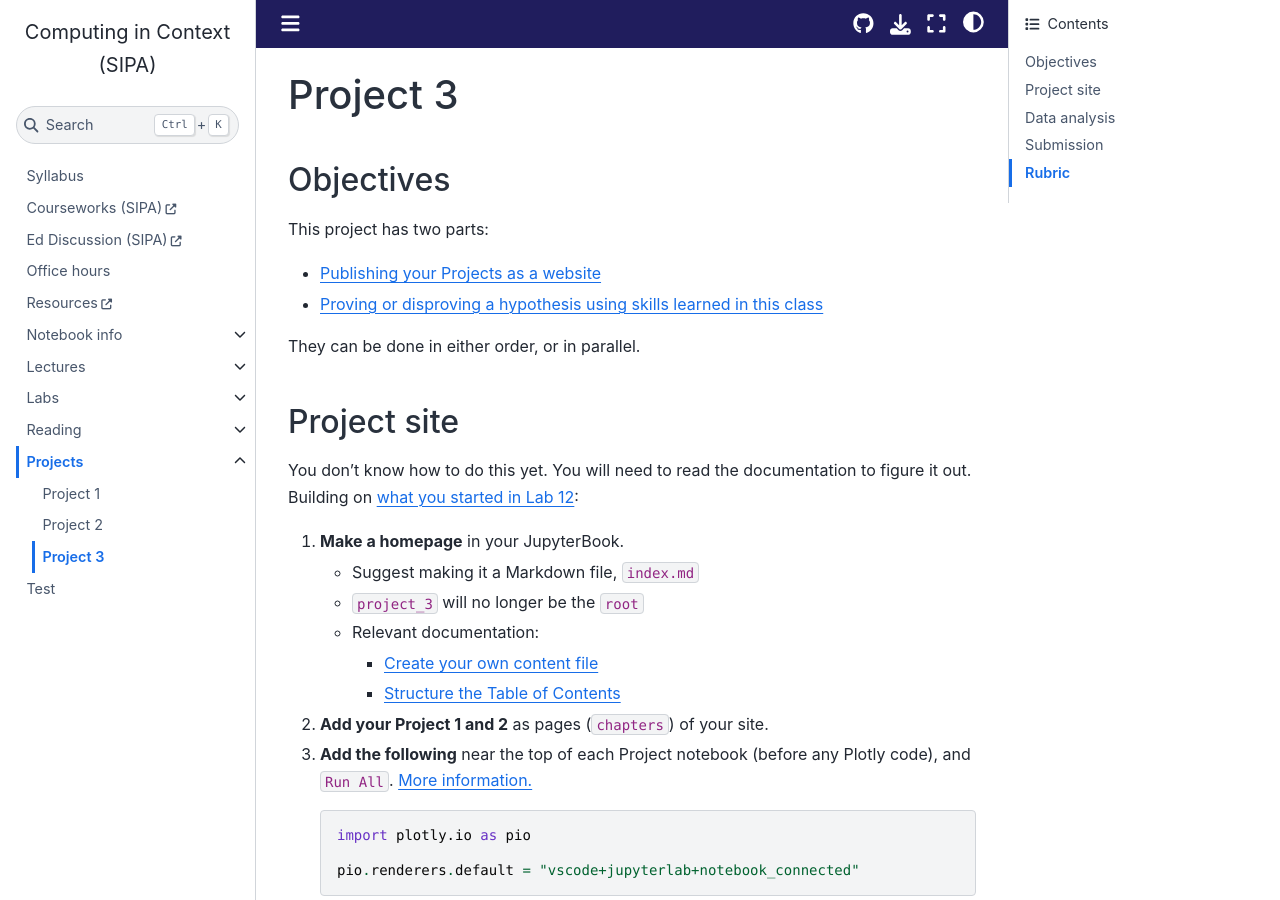
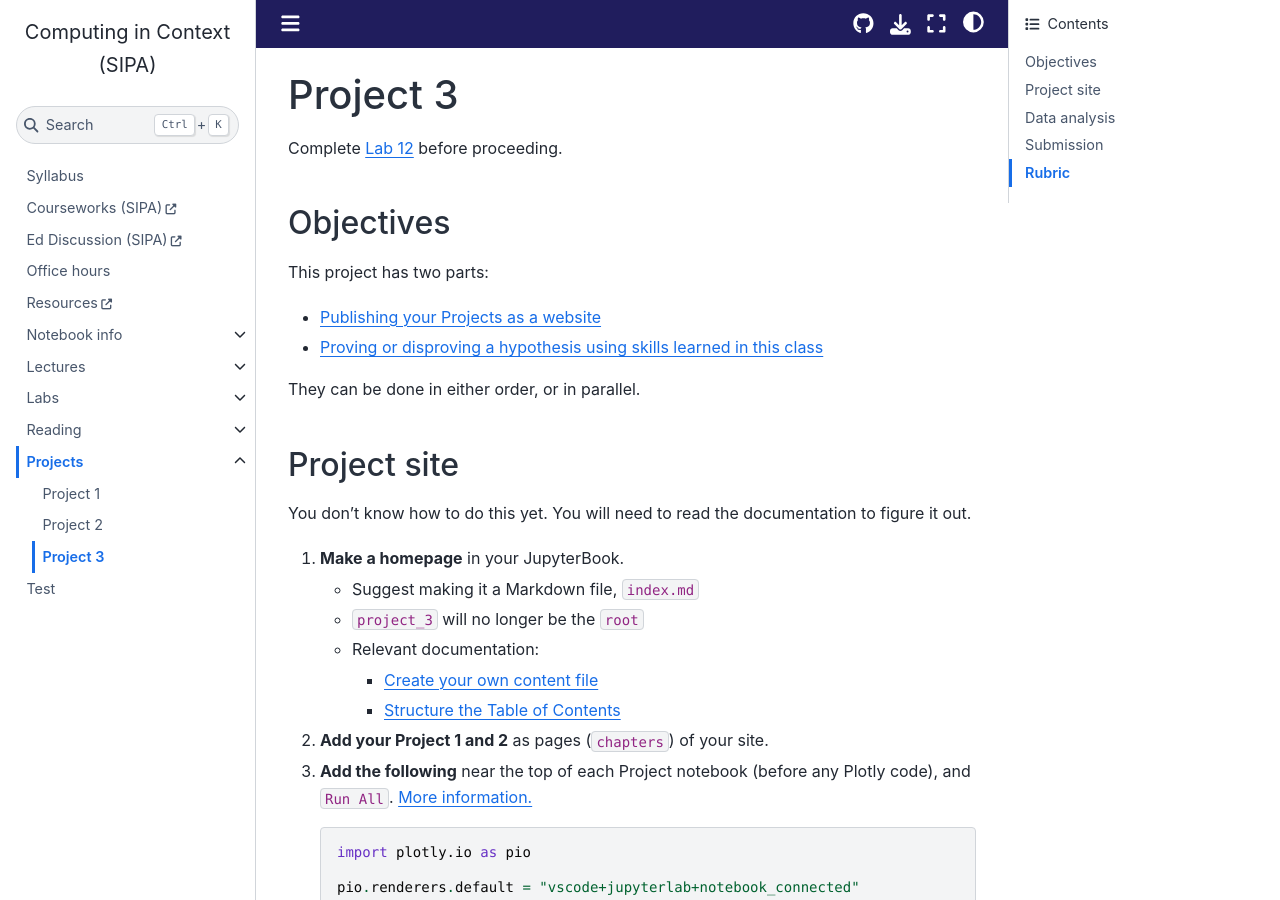
Before and after one commit to afeld/computing-in-context, a Jupyter Book: the page built from project_3.md, in a window 1280 px wide and 900 px high. Built offline with Jupyter Book 1.0.4 settings and Sphinx 7.4.7 and the Sphinx Book theme 1.1.4, drawn with Linux system fonts in a browser that asks for light colours; pages that are not in the unit, such as notebooks, are missing from menus; comment, search, counter and statistics services are not loaded.

Commit message:
explicitly state that Project 3 depends on Lab 12

```diff
--- a/project_3.md
+++ b/project_3.md
@@ -1,4 +1,6 @@
 # Project 3
+
+Complete [Lab 12](lab_12.ipynb#jupyterbook) before proceeding.
 
 ## Objectives
 
@@ -11,7 +13,7 @@ They can be done in either order, or in parallel.
 
 ## Project site
 
-You don't know how to do this yet. You will need to read the documentation to figure it out. Building on [what you started in Lab 12](lab_12.ipynb#jupyterbook):
+You don't know how to do this yet. You will need to read the documentation to figure it out.
 
 1. **Make a homepage** in your JupyterBook.
    - Suggest making it a Markdown file, `index.md`
```
